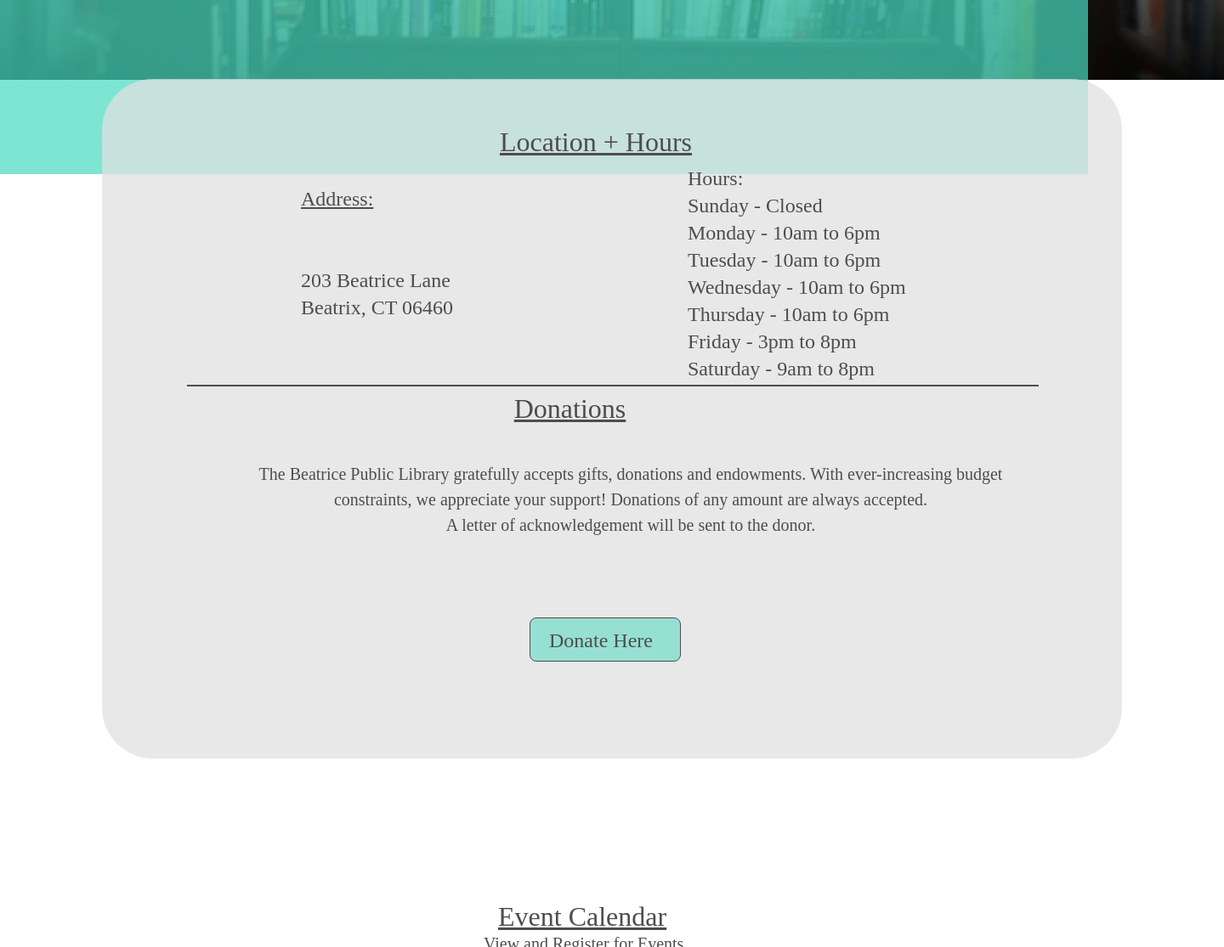
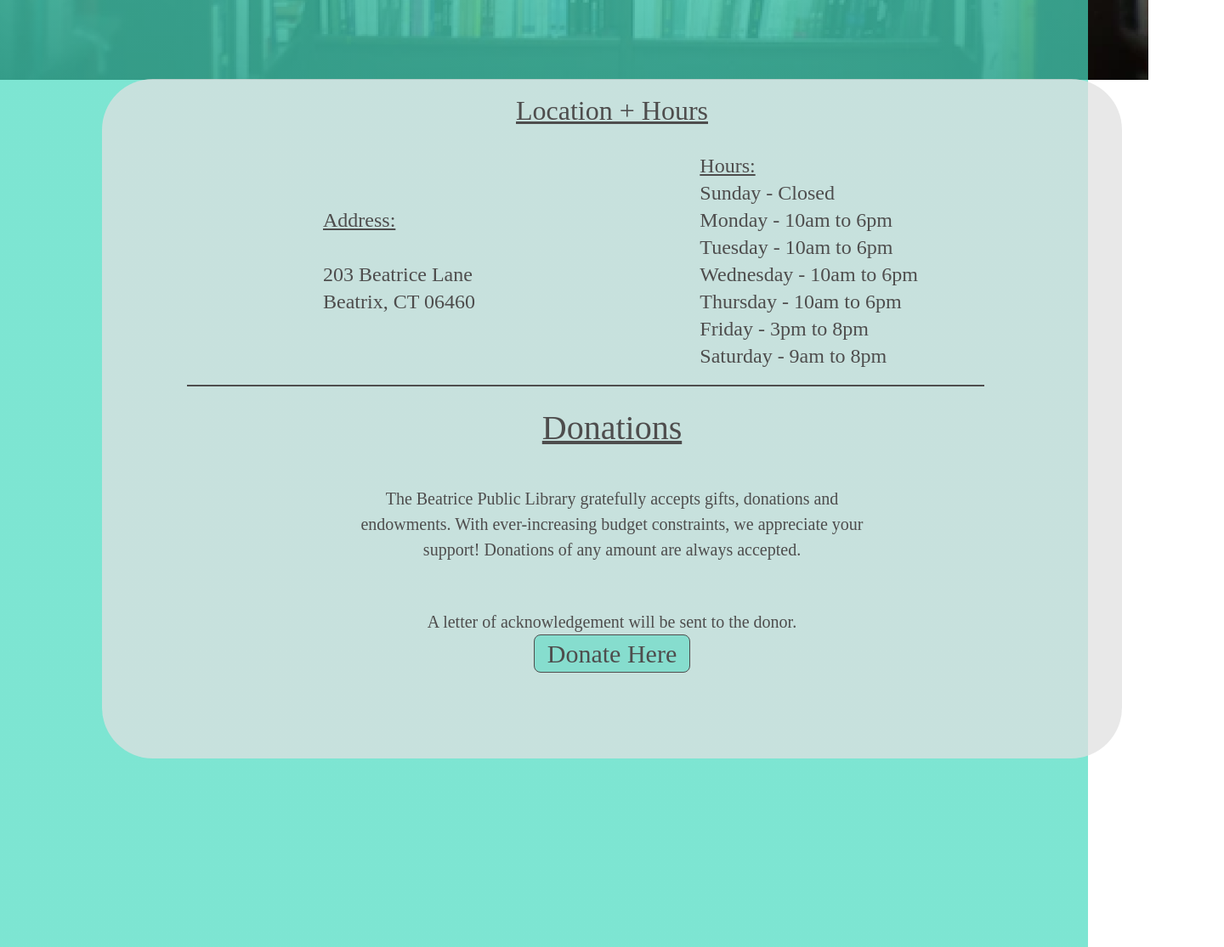
Before and after one commit to mrsturner/RA_Wk5, a plain HTML site: page BPLmain/main.html in a window 1280 px wide. Shown: the part 930-2045 px from the top of the page at 85% size, 1440 px wide, since content can reach past the window. Drawn offline with Linux system fonts and the light colour scheme.

Commit message:
changed px to em and/or rem

```diff
--- a/BPLabout/about.css
+++ b/BPLabout/about.css
@@ -3,8 +3,6 @@
 }
 
 body{
-    width: 1440px;
-    height: 1048px;
     background:
     linear-gradient(
         rgba(70,218,191,0.7),
@@ -13,13 +11,11 @@ body{
     url(/images/Homepage\ Background.png);
     background-attachment: fixed;
     background-repeat: no-repeat;
-    width: 1440px;
-    height: 1024px;
 }
 .container{
-    position: relative;
-    width: 1440px;
-    height: 1048px;
+    margin: 0 auto;
+    width: 100%;
+    height: 1024px;
 }
 
 .nav-links{
--- a/BPLmain/main.css
+++ b/BPLmain/main.css
@@ -12,21 +12,12 @@ body{
     url(/images/Homepage\ Background.png);
     background-attachment: fixed;
     background-repeat: no-repeat;
-    width: 1440px;
-    height: 1024px;
+    font-size: 1.6rem;
 }
-/* .container{
-    background:
-    linear-gradient(
-        rgba(70,218,191,0.7),
-        rgba(70,218,191,0.7)
-    ),
-    url(/images/Homepage\ Background.png);
-    background-repeat: no-repeat;
-    position:relative;
-    width: 1440px;
-    height: 1024px;
-} */
+.container{
+    margin: 0 auto;
+    width:100%;
+}
 
 .nav-links{
     display: flex;
@@ -45,7 +36,7 @@ body{
 }
 
 .nav-links a{
-    font-size: 16px;
+    font-size: 1.25em;
     line-height: 19px;
     font-family: Arial, Helvetica, sans-serif;
     color: #2a2626;
@@ -114,14 +105,14 @@ color: #4e4d4d;
 
 .welcome span{
 font-style: normal;
-font-size: 20px;
+font-size: 1.25em;
 line-height: 23px;
 text-align: center;
 color: #4e4d4d;
 }
 
 #BPL{
-font-size: 52px;
+font-size: 3.25em;
 font-weight: 400;
 font-family: Arial, Rounded MT, Bold;
 }
@@ -133,7 +124,7 @@ justify-content: center;
 align-items: center;
 font-family: Arial, Rounded MT, Bold;
 font-weight: 400;
-font-size: 24px;
+font-size: 1.5000em;
 padding: 24px;
 gap: 10px;
 width: 272px;
@@ -157,15 +148,10 @@ border-radius: 60px;
 }
 
 #location{
-    position: absolute;
-    top: 56px;
-    bottom: 707px;
-    left: 468px;
-    right: 469px;
-    width: 263px;
-    height: 37px;
+    width: 22%;
+    margin: 19px 0 0 487px;
     font-weight: 400;
-    font-size: 32px;
+    font-size: 2em;
     line-height: 37px;
     text-decoration: underline;
     color: #4e4d4d;
@@ -175,23 +161,19 @@ border-radius: 60px;
     display: flex;
     flex-direction: row;
     align-items: center;
-    padding: 0px;
+    padding: 0 2em;
     gap: 243px;
-    position: absolute;
-    width: 955px;
-    height: 220px;
-    left: 234px;
-    top: 16px;
-    line-height: 32px;
-    margin-top: 85px;
+    width: 70%;
+    line-height: 2em;
+    margin: 30px auto;
 }
 
 .location_hours address{
-    width: 212px;
-    height: 173px;
+    width: 32%;
+    padding: 0 0 0 2em;
     font-style: normal;
     font-weight: 400;
-    font-size: 24px;
+    font-size: 1.5000em;
     color: #4e4d4d;
     flex: none;
     order: 0;
@@ -199,49 +181,56 @@ border-radius: 60px;
 }
 
 .location_hours h3{
-    text-decoration: underline
+    text-decoration: underline;
 }
 
 .location_hours ul{
-    width: 500px;
-    height: 220px;
+    width: 75%;
     font-weight: 400;
-    font-size: 24px;
+    font-size: 1.5000em;
     line-height: 32px;
     color: #4e4d4d;
 }
 
 #donations{
-position: absolute;
-width: 157px;
-height: 37px;
+width: 100%;
 left: 300px;
 right: 522px;
 bottom: 187px;
+padding: 0 0 1.2500em 0;
 font-weight: 400;
 line-height: 37px;
-font-size: 32px;
+font-size: 2em;
 color: #4e4d4d;
 text-decoration: underline;
 }
 
 .donations{
-    position: absolute;
-    width: 900px;
-    height: 144px;
+   width: 53%;
+   padding: 1em 0 0 0;
     top: 450px;
     left: 172px;
+    margin: 0 auto;
     font-style: normal;
     font-weight: 400;
-    font-size: 20px;
+    font-size: 1.2500em;
     line-height: 30px;
     text-align: center;
     color: #4e4d4d;
 }
 
+.donation_giver_info{
+    margin: 0 auto;
+    font-size:1em;
+    line-height: 30px;
+    text-align: center;
+    color: #4e4d4d;
+    padding-bottom: 2.75em;
+}
+
 hr{
     position: absolute;
-    width: 1000px;
+    width: 78%;
     height: 0;
     left: 100px;
     top: 275px;
@@ -253,17 +242,18 @@ hr{
     display: flex;
     flex-direction: row;
     align-items: flex-start;
-    padding: 12px 22px;
+    padding: .25em .5em;
     gap: 10px;
-    position: absolute;
-    width: 178px;
-    height: 52px;
+    /* position: absolute; */
+    width: 29%;
+    margin: 0 auto;
+    /* height: 52px; */
     left: 331px;
     top: 184px;
     background-color: rgba(70, 218, 191, 0.5);
     border: 1px solid #4e4d4d;
     border-radius: 8px;
-    font-size: 24px;
+    font-size: 1.5000em;
     font-style: normal;
     font-weight: 400;
     line-height: 28px;
@@ -272,13 +262,13 @@ hr{
 
 /* Homepage Events section */
 .event_calendar{
-position:absolute;
-width: 1200px;
-height: 800px;
-left: 118px;
+/* position:absolute; */
+width: 100%;
+/* height: 800px; */
+/* left: 118px; */
 top: 1935px;
-margin-bottom: 110px;
-margin-right: 120px;
+/* margin-bottom: 110px;
+margin-right: 120px; */
 background: rgba(224,224,224,0.75);
 border-radius: 60px;
 }
@@ -295,29 +285,30 @@ border-radius: 60px;
 }
 
 .events_home_box h2{
-    position: absolute;
-    top: 56px;
+    /* position: absolute; */
+    /* top: 56px;
     bottom: 707px;
     left: 468px;
-    right: 469px;
-    width: 263px;
-    height: 37px;
+    right: 469px; */
+    width: 22%;
+    margin: 19px 0 0 487px;
+    /* height: 37px; */
     font-weight: 400;
-    font-size: 32px;
+    font-size: 2em;
     line-height: 37px;
     text-decoration: underline;
     color: #4e4d4d;
 }
 
 .event_view_registration{
-    position: absolute;
-    top: 88px;
+    /* position: absolute; */
+    /* top: 88px;
     bottom: 680px;
     left: 451px;
-    right: 469px;
-    width: 263px;
-    height: 37px;
-       font-size: 20px;
+    right: 469px; */
+    width: 63%;
+    /* height: 37px; */
+    font-size: 1.2500em;
     line-height: 37px;
     text-decoration: none;
     color: #4e4d4d;
@@ -325,17 +316,17 @@ border-radius: 60px;
 
 .child_teen_events, .adult_events{
     display: inline-block;
-    margin: 0 20px;
+    margin: 27px 16px 0 230px;
     text-align: center;
-    padding: 3px 17px;
+    padding: .25em .25em;
     gap: 10px;
-    width: 200px;
-    height: 37px;
-    margin-left: 220px;
-    margin-top: 709px;
+    width: 17%;
+    /* height: 37px; */
+    /* margin-left: 220px; */
+    /* margin-top: 709px; */
     border: 1px solid #4e4d4d;
     border-radius: 8px;
-    font-size: 18px;
+    font-size: 1.1250em;
     font-style: normal;
     font-weight: 400;
     line-height: 28px;
@@ -344,26 +335,22 @@ border-radius: 60px;
 }
 
 .events_for_all{
-position: absolute;
-width: 1080px;
-height: 592px;
-left: 120;
-right: 120;
-top: 116px;
+/* position: absolute; */
+width:68%;
+margin: 112px 0px 0 0px;
 }
 
 footer{
     display: block;
     text-align: center;
-    margin-left: auto;
-    margin-right: auto;
+    bottom: 0;
 }
 
 footer a{
  width: 113px;
  height: 28px;
  font-family: 'Arial Rounded MT Bold';
- font-size: 24px;
+ font-size: 1.5000em;
  line-height: 28px;
  color: #4e4d4d;
 }
--- a/BPLmain/main.html
+++ b/BPLmain/main.html
@@ -40,17 +40,18 @@
 		</section>
 	</div>
 		<!-- Location & Hours of Operation -->
-		<section class="location">
+
 <div class="location_home_box">
+	<section class="location">
 	<h2 id="location">Location + Hours</h2>
 	<section class="location_hours">
 	<address>
-		<h3>Address:</h3><br/>
+		<h3>Address:</h3>
 		<br/>
 		203 Beatrice Lane<br/>
 		Beatrix, CT 06460<br/>
 	</address>
-	<ul>Hours:
+	<ul><h3>Hours:</h3>
 		<li>Sunday - Closed</li>
 		<li>Monday - 10am to 6pm</li>
 		<li>Tuesday - 10am to 6pm</li>
@@ -67,12 +68,13 @@
 		The Beatrice Public Library gratefully accepts gifts, donations and endowments. With ever-increasing budget constraints, we appreciate your support! Donations of any amount are always accepted.
 	</p>
 
-	<span class="">A letter of acknowledgement will be sent to the donor.</span>
+	<span class="donation_ack">A letter of acknowledgement will be sent to the donor.</span>
 
 	<button class="donate" id="donate">Donate Here</button>
 </section>
 </div>
-		</section>
+</section>
+
 		<!-- Event Calendar -->
 		<section class="event_calendar" id="events">
 <div class="events_home_box">
```
Also changed, not shown: BPLabout/about.html (+0 -1 lines). Lines whose indentation alone changed are shown as unchanged.
